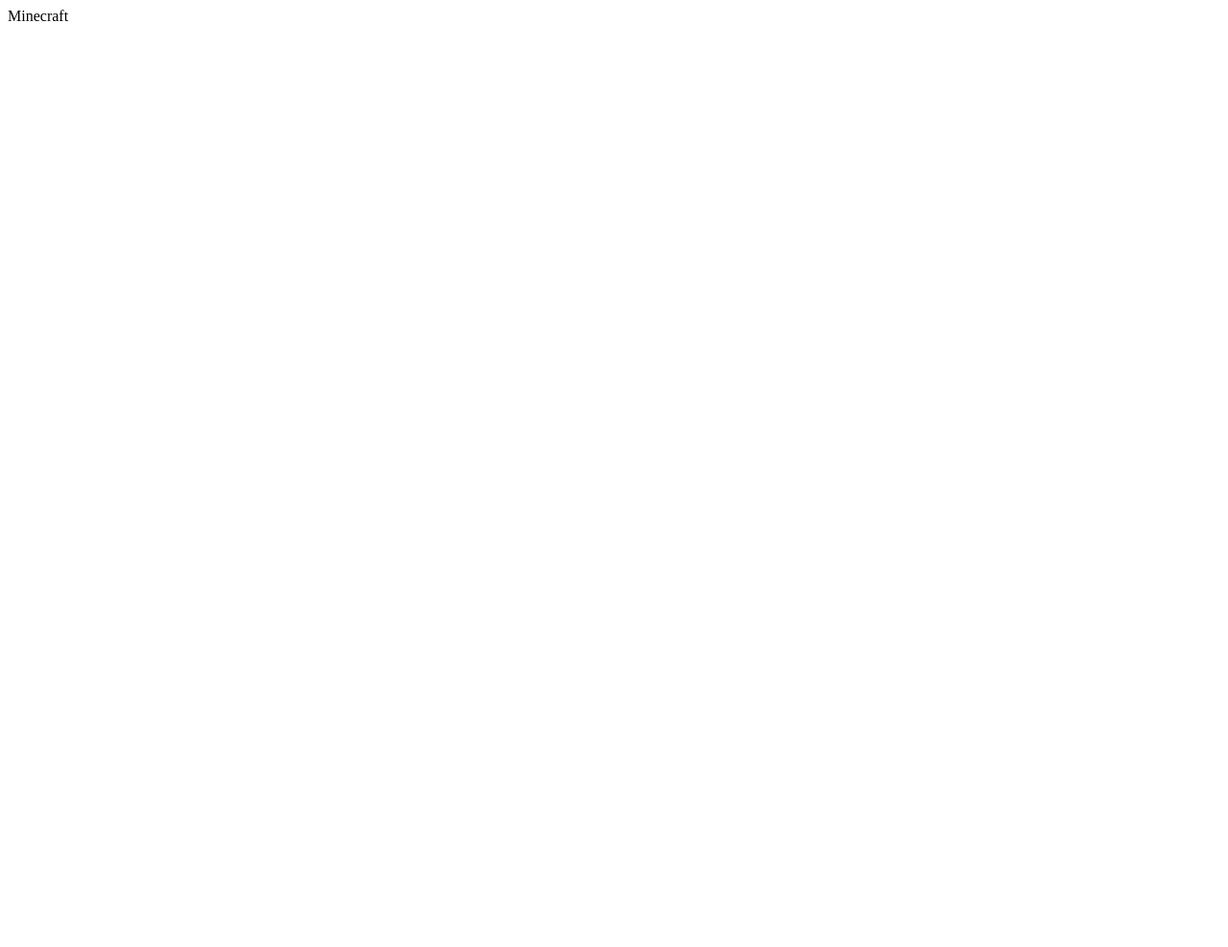
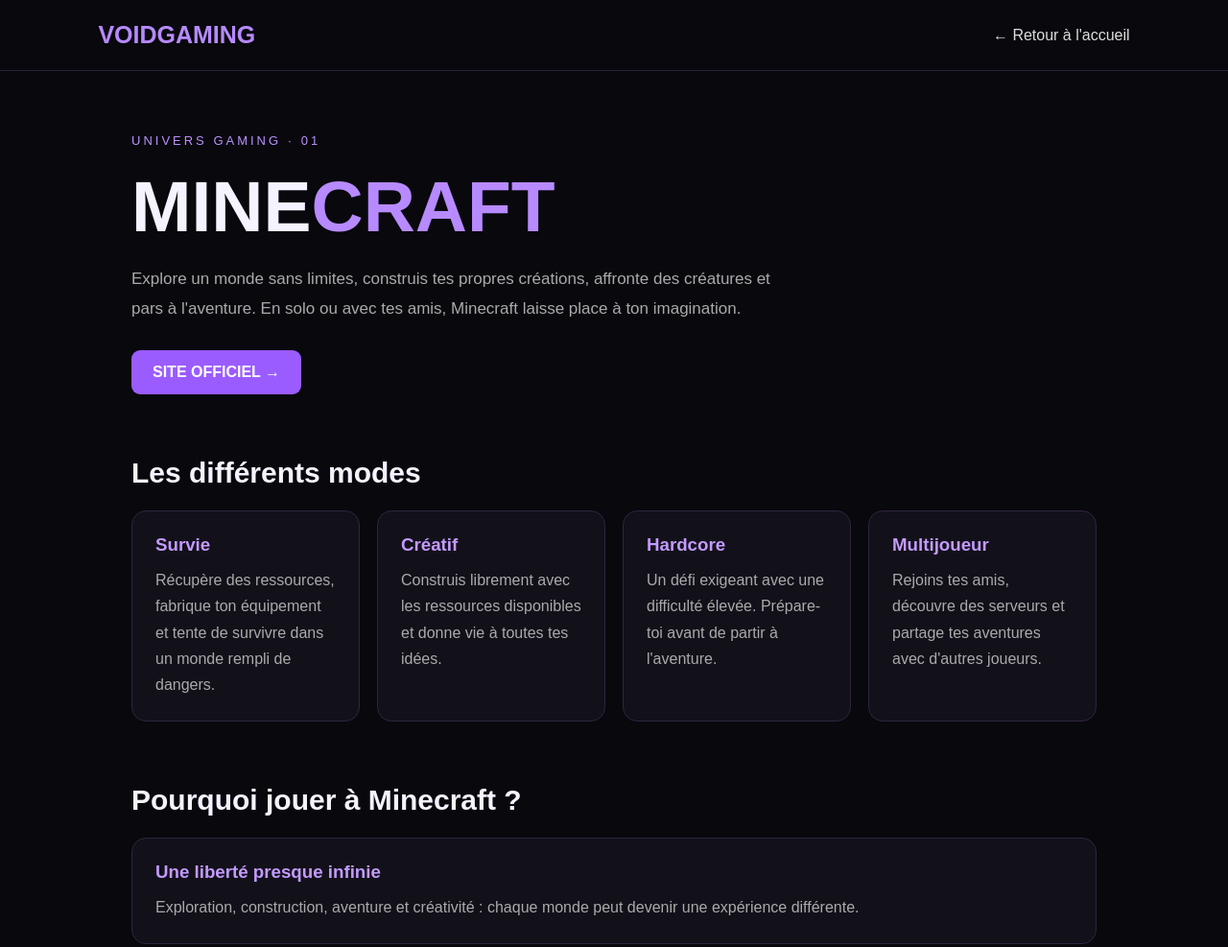
Before and after one commit to VoidGamingOfficial/voidgaming, a plain HTML site: page Minecraft.html in a window 1280 px wide. Shown: the top 987 px of the page at 96% size. Before the commit the page ends 800 px from the top, so only its background shows below. Drawn offline with Linux system fonts and the light colour scheme.

Commit message:
Update Minecraft.html

```diff
--- a/Minecraft.html
+++ b/Minecraft.html
@@ -1 +1,73 @@
-Minecraft
+
+<!DOCTYPE html>
+<html lang="fr">
+<head>
+<meta charset="UTF-8">
+<meta name="viewport" content="width=device-width, initial-scale=1.0">
+<title>VoidGaming - Minecraft</title>
+<style>
+*{box-sizing:border-box;margin:0;padding:0}
+body{background:#08080d;color:#f5f3ff;font-family:Arial,sans-serif}
+header{padding:22px 8%;border-bottom:1px solid #292333;display:flex;justify-content:space-between;align-items:center}
+.logo{font-size:25px;font-weight:900;color:#b78aff}
+header a{color:#ddd;text-decoration:none}
+main{max-width:1050px;margin:auto;padding:65px 22px}
+.tag{color:#bd91ff;font-size:13px;letter-spacing:3px}
+h1{font-size:clamp(42px,8vw,75px);margin:18px 0}
+h1 span{color:#b78aff}
+.intro{color:#aaa;line-height:1.8;max-width:680px;font-size:17px}
+.button{display:inline-block;margin-top:28px;padding:14px 22px;border-radius:9px;background:#9b5cff;color:white;text-decoration:none;font-weight:bold}
+h2{margin:65px 0 22px;font-size:30px}
+.grid{display:grid;grid-template-columns:repeat(auto-fit,minmax(220px,1fr));gap:18px}
+.card{background:#12111a;border:1px solid #30243e;border-radius:15px;padding:24px}
+.card h3{color:#c49aff;margin-bottom:12px}
+.card p{color:#aaa;line-height:1.7}
+footer{border-top:1px solid #292333;text-align:center;padding:28px;color:#777;margin-top:70px}
+</style>
+</head>
+<body>
+<header>
+<a class="logo" href="index.html">VOIDGAMING</a>
+<a href="index.html">← Retour à l'accueil</a>
+</header>
+
+<main>
+<div class="tag">UNIVERS GAMING · 01</div>
+<h1>MINE<span>CRAFT</span></h1>
+<p class="intro">
+Explore un monde sans limites, construis tes propres créations,
+affronte des créatures et pars à l'aventure. En solo ou avec tes amis,
+Minecraft laisse place à ton imagination.
+</p>
+<a class="button" href="https://www.minecraft.net/" target="_blank" rel="noopener">SITE OFFICIEL →</a>
+
+<h2>Les différents modes</h2>
+<div class="grid">
+<div class="card">
+<h3>Survie</h3>
+<p>Récupère des ressources, fabrique ton équipement et tente de survivre dans un monde rempli de dangers.</p>
+</div>
+<div class="card">
+<h3>Créatif</h3>
+<p>Construis librement avec les ressources disponibles et donne vie à toutes tes idées.</p>
+</div>
+<div class="card">
+<h3>Hardcore</h3>
+<p>Un défi exigeant avec une difficulté élevée. Prépare-toi avant de partir à l'aventure.</p>
+</div>
+<div class="card">
+<h3>Multijoueur</h3>
+<p>Rejoins tes amis, découvre des serveurs et partage tes aventures avec d'autres joueurs.</p>
+</div>
+</div>
+
+<h2>Pourquoi jouer à Minecraft ?</h2>
+<div class="card">
+<h3>Une liberté presque infinie</h3>
+<p>Exploration, construction, aventure et créativité : chaque monde peut devenir une expérience différente.</p>
+</div>
+</main>
+
+<footer>© 2026 VoidGaming · Tous droits réservés</footer>
+</body>
+</html>
```
